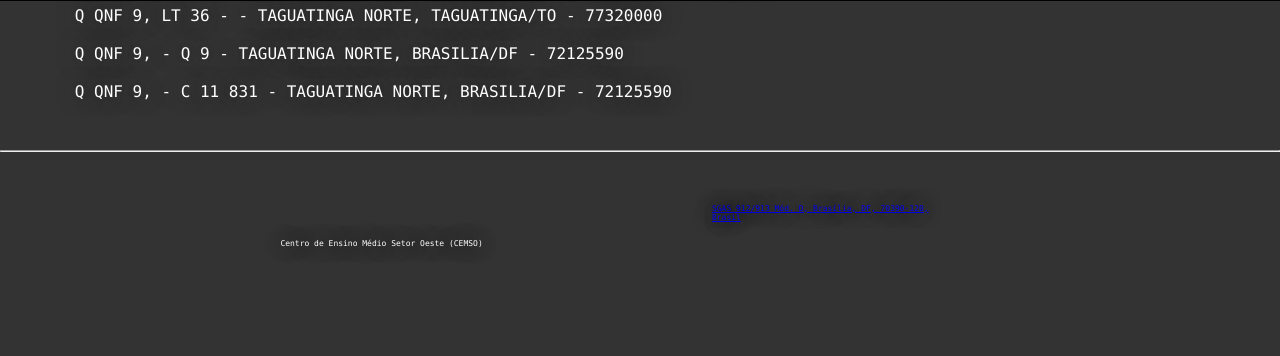
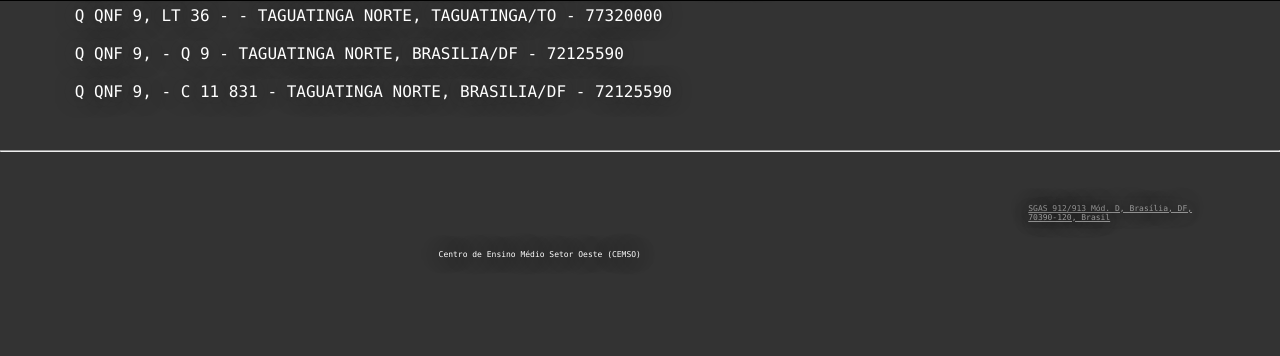
Before and after one commit to PaperPale/NanoNano, a Flask app: page / in a window 1280 px wide. Shown: the part 850-1206 px from the top of the page. Before the commit the page ends 1097 px from the top, so only its background shows below. Run offline with Flask 2, Linux system fonts and the light colour scheme.

Commit message:
Update crono.css

```diff
--- a/static/styles/crono.css
+++ b/static/styles/crono.css
@@ -7,7 +7,7 @@ box-sizing: border-box;
 #det{
 justify-content:center;
 display:flex;
-width:70%;
+width:90%;
 margin:4%;
 font-size:50%;
 text-shadow:#222 0px 0px 20px;
@@ -16,13 +16,17 @@ font-family: "Lucida Console", "Courier New", monospace;
 #det p{
 justify-content: center;
 display:flex;
-width:70%;
+width:110%;
 margin:4%;
 font-size:70%
 text-shadow:#222 0px 0px 20px;
 font-family: "Lucida Console", "Courier New", monospace;
 }
-
+#det a{
+text-decoration:nome;
+color: #999;
+outline:0;
+}
 
 #post{
 justify-content: left;
```
